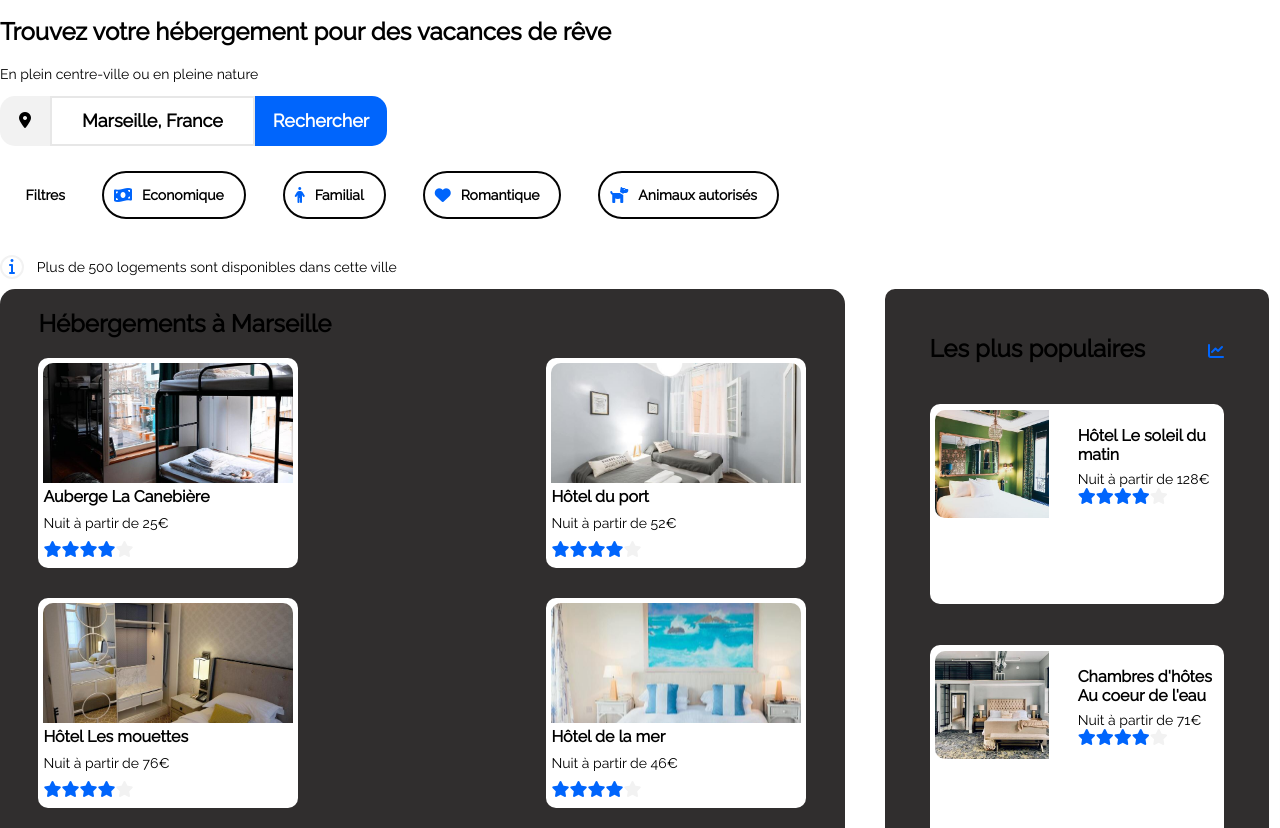
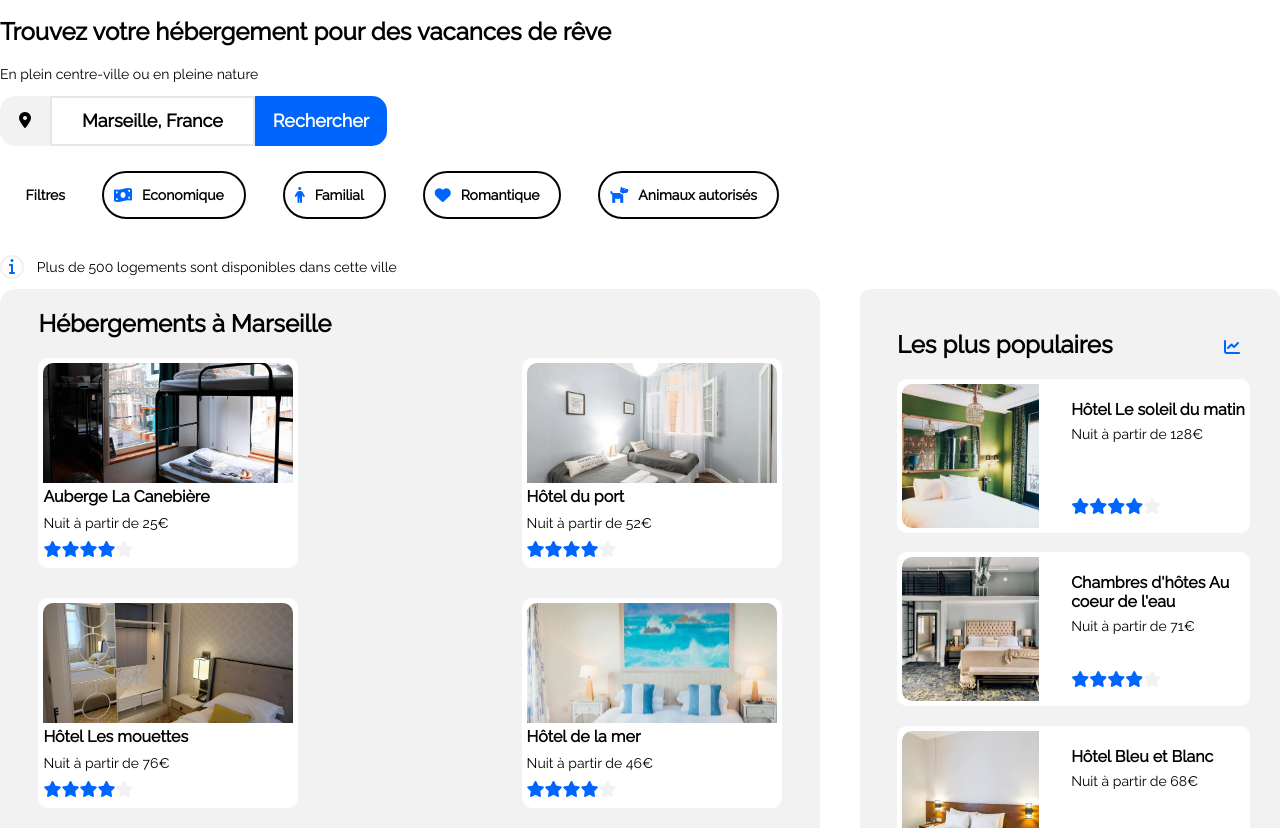
Before and after one commit to AlexandreBaumann/projet2-Booki, a plain HTML site: page index.html in a window 1280 px wide. Shown: the part 124-952 px from the top of the page. Drawn offline with Linux system fonts and the light colour scheme.

Commit message:
Revert "Merge branch 'CSS-buggé-à-comprendre'"
This reverts commit 676228f1b07a96a6dfc4cd3bd6435de40bccb5e7, reversing
changes made to fdf91937323ced5b127d3b71b0a001cdb18a9b33.

```diff
--- a/style.css
+++ b/style.css
@@ -85,7 +85,7 @@ header img {
 /* -------------------------- main -----------------------*/
 
 .container-fond-gris {
-    background-color: #302e2e;
+    background-color: #F2F2F2;
     border-radius: 15px;
 }
         /* -------------------------- main - Filtres et recherche -----------------------*/
@@ -204,6 +204,7 @@ principal-hebergements h2 {
 #liste-hebergements article {
     height: 200px;
     width: 250px;
+    overflow: hidden;
     background-color: white;
     padding: 5px;
     border-radius: 10px;
@@ -213,8 +214,6 @@ principal-hebergements h2 {
     height: 60%;
     object-fit: cover;
     border-radius: 10px 10px 0px 0px;
-    overflow: hidden;
-
 }
 
 #liste-hebergements article .description {
@@ -243,23 +242,13 @@ aside {
     flex-direction: column;
 }
 #sidebar-hebergements {
-    width: 30%;
-    /*height: 33%;  pourquoi ça ne marche pas  ? */
+    width: 420px;
+    height: 625px;
     border-radius: 10px;
     display: flex;
-    padding: 3.5%;
+    justify-content: space-between;
+    padding: 41px 40px 34px 37px;
     box-sizing: border-box;
-    justify-content: space-between;
-}
-
-#sidebar-hebergements a {
-    display: block;
-    height: 25%;
-    overflow: hidden;
-    padding: 2%;
-    border-radius: 10px;
-    background-color: white;
-
 }
 
 #sidebar-entete {
@@ -273,12 +262,18 @@ aside {
 }
 
 #sidebar-hebergements article {
+    border-radius: 10px;
+    overflow: hidden;
+    background-color: white;
+    width: 343px;
+    height: 144px;
     display: flex;
+    padding: 5px;
  }
 
  #sidebar-hebergements img {
-    width: 40%;
-    /* height: 100%; pourquoi ça casse tout ?*/
+    width: 137px;
+    height: 144px;
     object-fit: cover;
     border-radius: 10px 0px 0px 10px;
     margin-right: 5%;
```
Also changed, not shown: index.html (+22 -44 lines).
